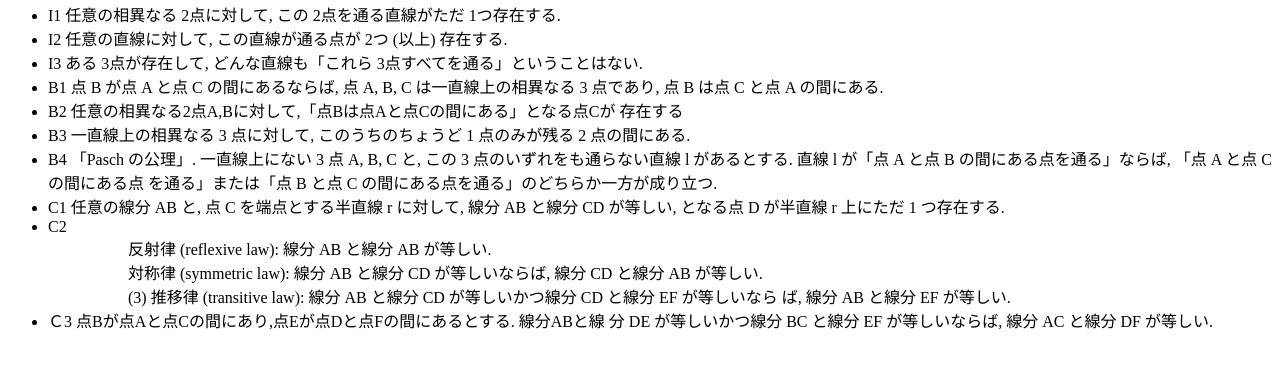
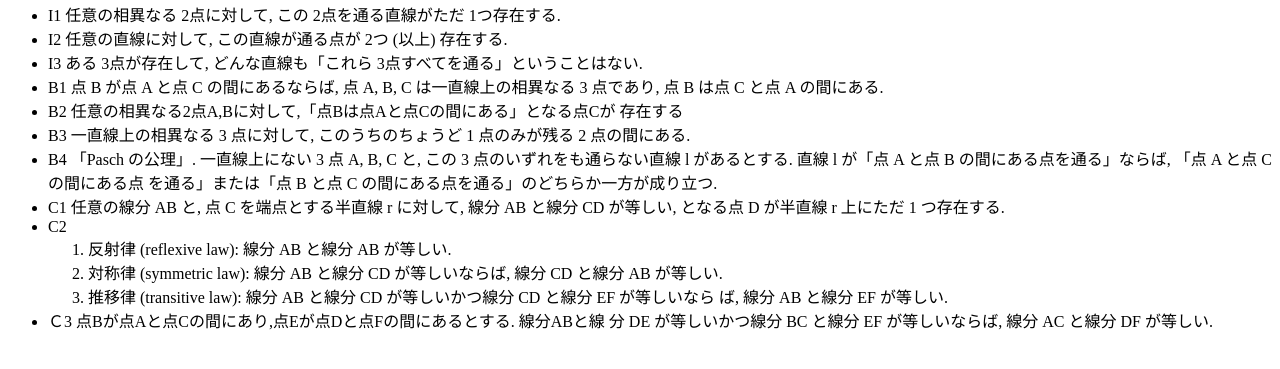
Before and after one commit to linuxmetel/linuxmetel.github.io, a plain HTML site: page kouri.html in a window 1280 px wide. Shown: the part 87-456 px from the top of the page. Drawn offline with Linux system fonts and the light colour scheme.

Commit message:
Update kouri.html

```diff
--- a/kouri.html
+++ b/kouri.html
@@ -15,11 +15,11 @@
   <li>B4 「Pasch の公理」. 一直線上にない 3 点 A, B, C と, この 3 点のいずれをも通らない直線 l があるとする. 直線 l が「点 A と点 B の間にある点を通る」ならば, 「点 A と点 C の間にある点 を通る」または「点 B と点 C の間にある点を通る」のどちらか一方が成り立つ.</li>
   <li>C1 任意の線分 AB と, 点 C を端点とする半直線 r に対して, 線分 AB と線分 CD が等しい, となる点 D が半直線 r 上にただ 1 つ存在する.</li>
   <li>C2
-  <ul>
-   <ol>反射律 (reflexive law): 線分 AB と線分 AB が等しい.</ol>
-   <ol>対称律 (symmetric law): 線分 AB と線分 CD が等しいならば, 線分 CD と線分 AB が等しい.</ol>
-   <ol>(3) 推移律 (transitive law): 線分 AB と線分 CD が等しいかつ線分 CD と線分 EF が等しいなら ば, 線分 AB と線分 EF が等しい.</ol>
-  </ul>
+  <ol>
+   <li>反射律 (reflexive law): 線分 AB と線分 AB が等しい.</li>
+   <li>対称律 (symmetric law): 線分 AB と線分 CD が等しいならば, 線分 CD と線分 AB が等しい.</li>
+   <li>推移律 (transitive law): 線分 AB と線分 CD が等しいかつ線分 CD と線分 EF が等しいなら ば, 線分 AB と線分 EF が等しい.</li>
+  </ol>
   <li>Ｃ3 点Bが点Aと点Cの間にあり,点Eが点Dと点Fの間にあるとする. 線分ABと線 分 DE が等しいかつ線分 BC と線分 EF が等しいならば, 線分 AC と線分 DF が等しい.</li>
 
 </ul>
```
